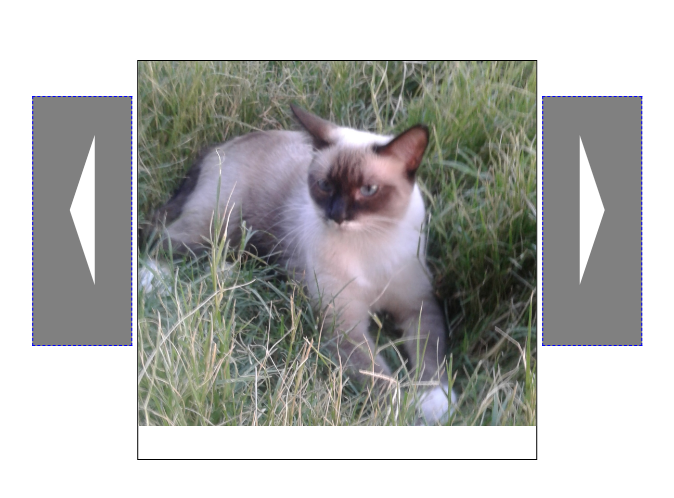
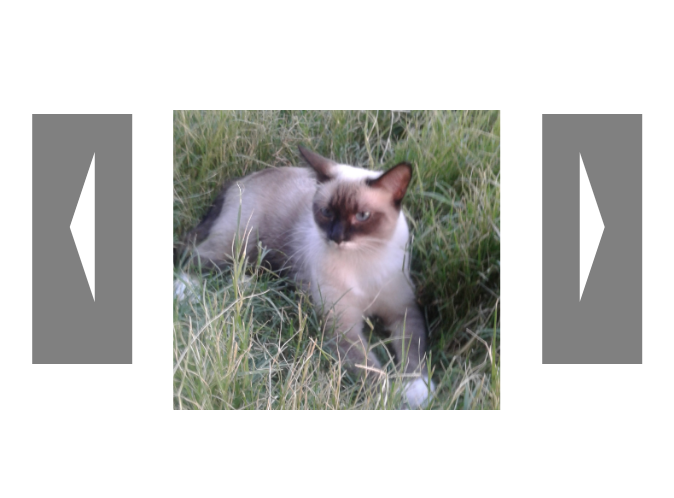
Before and after one commit to kidaney/codevember, a plain HTML site: page Cat/index.html in a window 1280 px wide. Shown: the part 140-638 px from the top of the page, without its empty margins (303-977 px from the left). Drawn offline with nearby package versions, Linux system fonts and the light colour scheme.

Commit message:
style changes

```diff
--- a/Cat/style.css
+++ b/Cat/style.css
@@ -7,14 +7,14 @@
 
 .image-container {
     width: 400px;
-    height: 400px;
+    height: 300px;
     display: inline-block;
+    text-align: center;
 
-    border: 1px solid black;
 }
 
 .img {
-    width: 100%
+    height: 100%
 }
 
 .bar {
@@ -22,8 +22,6 @@
     height: 250px;
     background-color: gray;
     display: inline-block;
-
-    border: 1px dashed blue;
 }
 
 #left-arrow {
```
